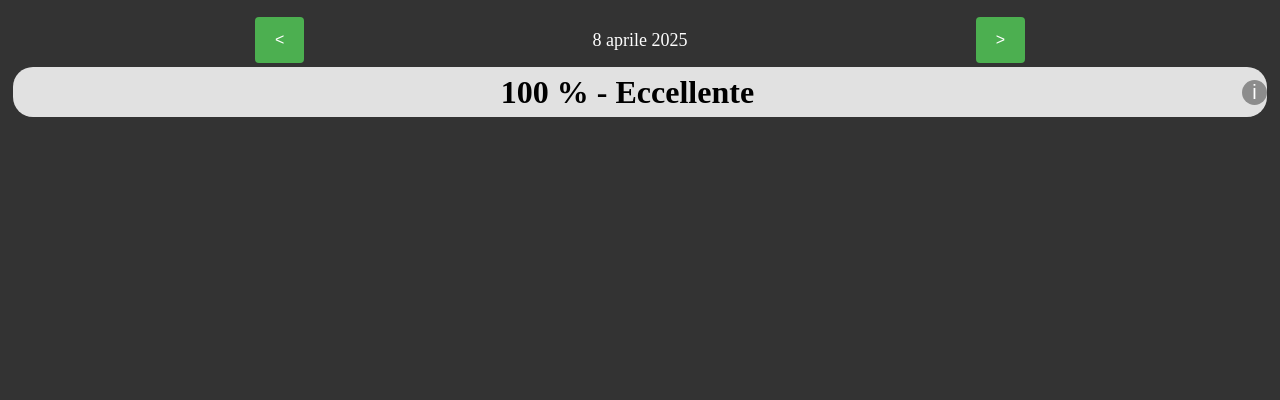
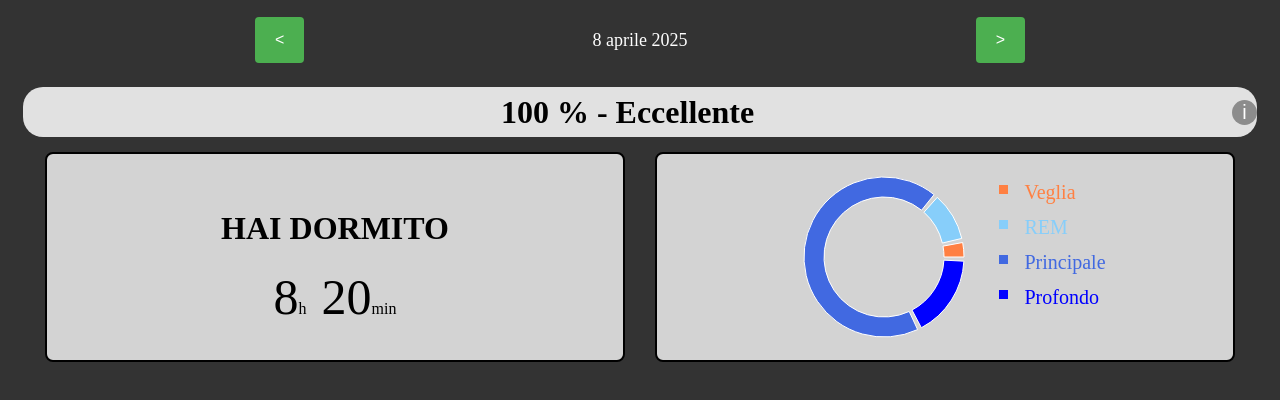
Before and after one commit to GiorgioBonetti/monitoraggio_sonno, a React (Vite) app: page / in a window 1280 px wide. Shown: the top 400 px of the page. Built offline with nearby package versions, Linux system fonts and the light colour scheme.

Commit message:
Creazione 3 riga
Creazione della Card e del grafico dello stato del sonno; migliorato lo stile generale

```diff
--- a/package.json
+++ b/package.json
@@ -11,7 +11,8 @@
   },
   "dependencies": {
     "react": "^19.0.0",
-    "react-dom": "^19.0.0"
+    "react-dom": "^19.0.0",
+    "recharts": "^2.15.2"
   },
   "devDependencies": {
     "@eslint/js": "^9.21.0",
--- a/src/App.css
+++ b/src/App.css
@@ -4,6 +4,57 @@ body {
     padding: 5px;
     display: flex;
     flex-direction: column;
-    justify-content:space-evenly ;
+    justify-content: space-evenly;
+    vertical-align: middle;
+}
+
+
+.riga2 {
+    display: flex;
+    flex-direction: row;
+    align-items: center;
+    border-radius: 8px;
+    /* background-color: blue; */
+    margin-top: 10px;
+    padding: 10px;
+}
+
+.dormito {
+    display: flex;
+    flex-direction: row;
+    justify-content: space-evenly;
+    align-items: first baseline;
 
 }
+
+.grande {
+    font-size: 50px;
+}
+
+.vuoto {
+    background-color: transparent;
+    margin: 0;
+    padding: 0;
+    width: 15px;
+}
+
+.riga3 {
+    display: flex;
+    flex-direction: row;
+    justify-content: space-evenly;
+    align-items: center;
+    border-radius: 8px;
+    margin-top: 5px;
+    max-width: 100vw;
+}
+
+.carta {
+    display: flex;
+    flex-direction: column;
+    justify-content: space-evenly;
+    align-items: center;
+    border-radius: 8px;
+    width: 45vw;
+    height: 210px;
+    min-height: 210px;
+}
--- a/src/App.tsx
+++ b/src/App.tsx
@@ -1,12 +1,46 @@
 import "./App.css";
 import Navbar from "./components/Navbar/Navbar.tsx";
 import Punteggio from "./components/Punteggio/Punteggio.tsx";
+import PieGraph from "./components/PieGraph/PieGraph.tsx";
+import Card from "./components/Card/Card.tsx";
 
 function App() {
+
+    const data = [
+        { name: "Veglia", value: 3 },
+        { name: "REM", value: 10 },
+        { name: "Principale", value: 70 },
+        { name: "Profondo", value: 17 },
+    ];
+    const COLORS = ["#FF8042", "lightskyblue", "royalblue", "blue"];
+
+
     return (
         <div>
             <Navbar></Navbar>
-            <Punteggio></Punteggio>
+            <div className="riga2">
+                <Punteggio></Punteggio>
+            </div>
+            <div className="riga3">
+                <div className="carta">
+                    <Card>
+                        <h1>HAI DORMITO</h1>
+                        <div className="dormito">
+                            <div className="grande">8 </div>
+                            <div>h</div>
+                            <div className="vuoto"></div>
+                            <div className="grande">20</div>
+                            <div>min</div>
+                        </div>
+
+                    </Card>
+                </div>
+                <div className="carta">
+                    <Card>
+                        <PieGraph colors={COLORS} data={data} />
+                    </Card>
+                </div>
+            </div>
         </div>
     );
 }
--- /dev/null
+++ b/src/components/Card/Card.css
@@ -0,0 +1,12 @@
+.card {
+    background-color: lightgray;
+    border-radius: 8px;
+    border: 2px solid black;
+    text-align: center;
+    display: flex;
+    flex-direction: column;
+    justify-content: center;
+    align-items: center;
+    width: 100%;
+    height: 100%;
+}
--- /dev/null
+++ b/src/components/Card/Card.tsx
@@ -0,0 +1,16 @@
+import React from "react";
+import "./Card.css";
+
+type CardProps = {
+    children?: React.ReactNode;
+};
+
+function Card(props: CardProps) {
+    return (
+        <div className="card">
+            {props.children}
+        </div>
+
+    );
+}
+export default Card;
--- /dev/null
+++ b/src/components/PieGraph/PieGraph.css
@@ -0,0 +1,56 @@
+.testo {
+    /*background-color: pink;*/
+    font-size: 15px;
+    margin: 0;
+    padding: 0;
+    font-style: oblique;
+}
+
+.container {
+    display: flex;
+    flex-direction: row;
+    align-items: center;
+    justify-content: center;
+}
+
+
+.blocco {
+    background-color: wheat;
+    padding: 10px;
+    display: flex;
+    flex-direction: row;
+}
+
+.grafico {
+    max-width: 100%;
+    padding: 0;
+    margin: 0;
+
+    display: flex;
+    flex-direction: column;
+    justify-content: space-evenly;
+
+}
+
+.piccolo {
+    font-size: 20px;
+    margin-top: -15px;
+    padding: 0;
+
+}
+
+/* Per i dispositivi con schermo inferiore a 768px nascondi la legenda */
+@media (max-width: 767px) {
+    .legenda {
+        display: none;
+        visibility: collapse;
+    }
+}
+
+/* Per i dispositivi con schermo superiore a 768px mostra la legenda  */
+@media (min-width: 768px) {
+    .legenda {
+        display: flex;
+        visibility: visible;
+    }
+}
--- /dev/null
+++ b/src/components/PieGraph/PieGraph.tsx
@@ -0,0 +1,63 @@
+import {
+    PieChart,
+    Pie,
+    Cell,
+    Tooltip
+} from "recharts";
+import "./PieGraph.css";
+
+type PieGraphProps = {
+    data: { name: string; value: number }[];
+    colors: string[];
+};
+
+function PieGraph(props: PieGraphProps) {
+    return (
+        <div className="container">
+            <div className="grafico">
+                <PieChart width={200} height={200} >
+                    <Pie
+                        data={props.data}
+                        innerRadius={60}
+                        outerRadius={80}
+                        paddingAngle={3}
+                        dataKey="value"
+                        isAnimationActive={false}
+                    >
+                        {props.data.map((entry, index) => (
+                            <Cell
+                                key={`${index} ${entry}`}
+                                fill={props.colors[index % props.colors.length]}
+                            />
+                        ))}
+                    </Pie>
+                    <Tooltip
+                        content={({ active, payload }) => {
+                            if (active && payload && payload.length) {
+                                return (
+                                    <div className="blocco">
+                                        <div className="testo">
+                                            {`${payload[0].name}`}{":"} {`${payload[0].value}%`}
+                                        </div>
+                                    </div>
+                                );
+                            }
+                            return null;
+                        }}
+                    />
+                </PieChart>
+
+            </div>
+            <div className="legenda">
+                <ul>
+                    {props.data.map((entry, index) => (
+                        <li  key={index} style={{color: props.colors[index % props.colors.length], fontSize: "30px", height:"50px" ,textAlign:"left", listStyleType:"square"}}>
+                            <div className="piccolo">{entry.name}</div>
+                        </li>
+                    ))}
+                </ul>
+            </div>
+        </div>
+    );
+}
+export default PieGraph;
--- a/src/components/Punteggio/Punteggio.css
+++ b/src/components/Punteggio/Punteggio.css
@@ -1,6 +1,7 @@
 .banner {
     background-color: #e1e1e1;
     height:50px;
+    width: 100%;
     border-radius: 20px;
     display: flex;
     flex-direction: row;
```
Also changed, not shown: 1 other file (tests, documents, lock files or other folders).
